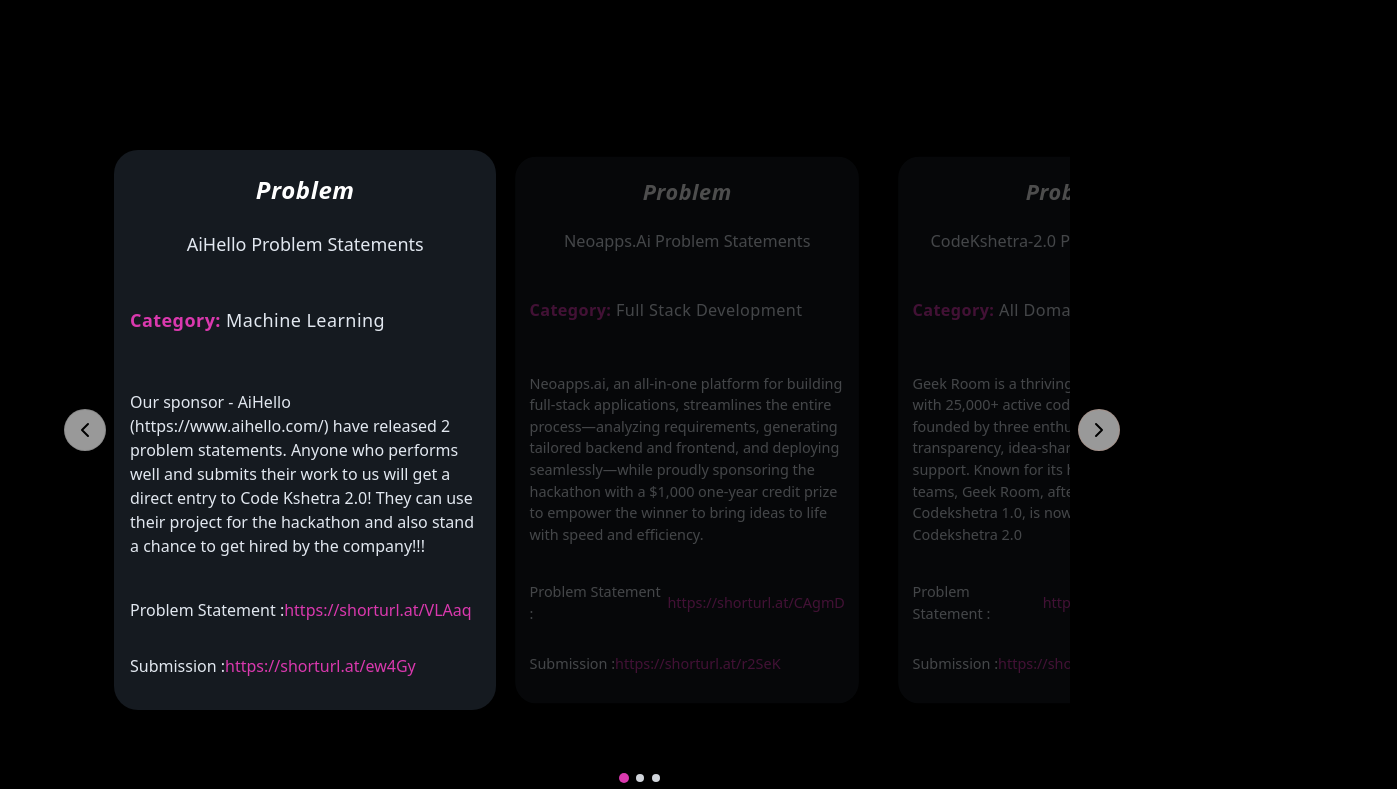
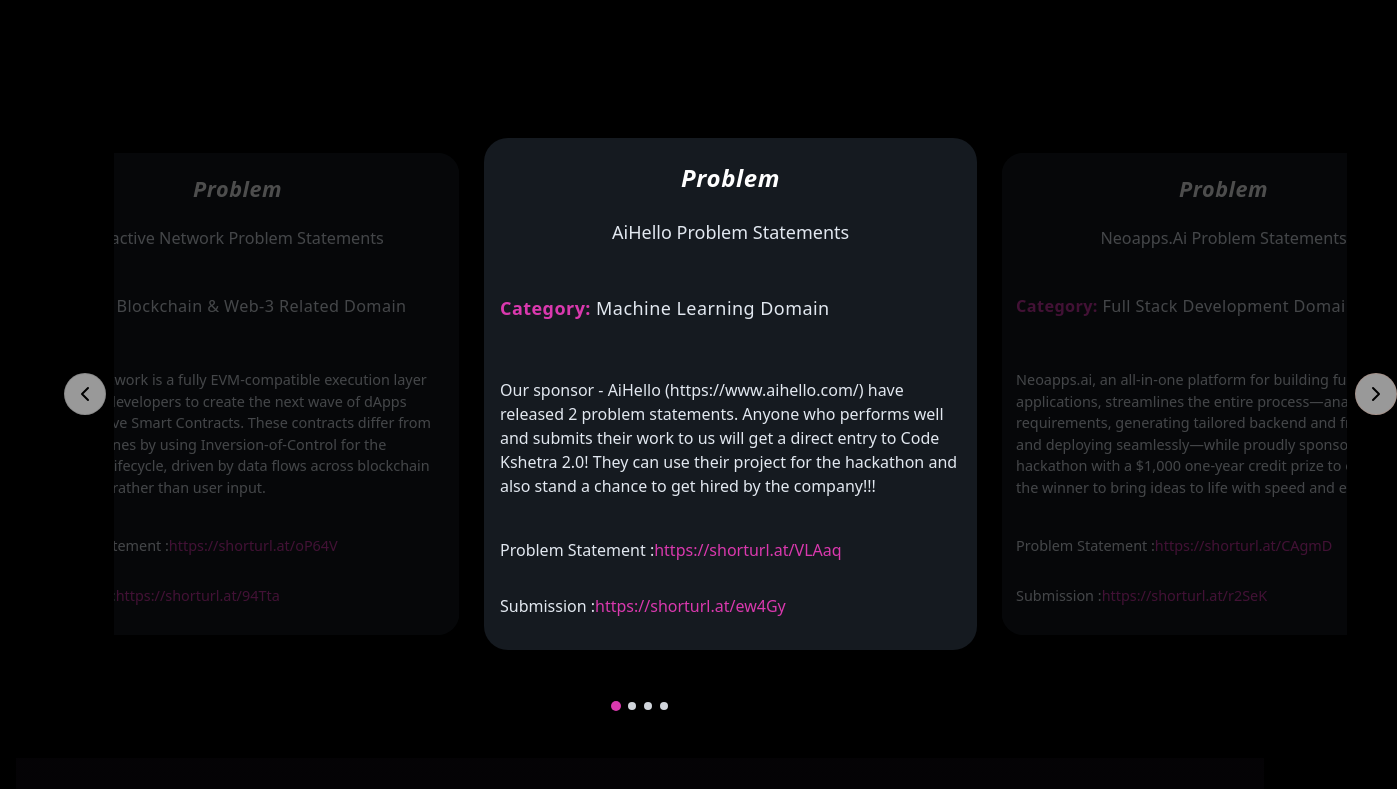
Before and after one commit to THEGAMECHANGER416/CodeKshetra2.0, a React (Vite) app: page / in a window 1280 px wide. Shown: the part 3091-3880 px from the top of the page, 1397 px wide, since content can reach past the window. Built offline with nearby package versions, Linux system fonts and the light colour scheme.

Commit message:
Problem Statement Updated

```diff
--- a/src/json/problem-statements.ts
+++ b/src/json/problem-statements.ts
@@ -6,7 +6,7 @@
 
   {
     title: "AiHello Problem Statements",
-    category: "Machine learning",
+    category: "Machine learning Domain",
     description:
       "Our sponsor - AiHello (https://www.aihello.com/) have released 2 problem statements. Anyone who performs well and submits their work to us will get a direct entry to Code Kshetra 2.0! They can use their project for the hackathon and also stand a chance to get hired by the company!!!",
     Statement: "https://shorturl.at/VLAaq",
@@ -14,19 +14,27 @@
         },
   {
     title: "Neoapps.ai Problem Statements",
-    category: "Full Stack Development",
+    category: "Full Stack Development Domain",
     description:
       "Neoapps.ai, an all-in-one platform for building full-stack applications, streamlines the entire process—analyzing requirements, generating tailored backend and frontend, and deploying seamlessly—while proudly sponsoring the hackathon with a $1,000 one-year credit prize to empower the winner to bring ideas to life with speed and efficiency.",
       Statement: " https://shorturl.at/CAgmD",
       Submission: "https://shorturl.at/r2SeK ",
   },
   {
-    title: "CodeKshetra-2.0 Problem Satements",
+    title: "CodeKshetra-2.0 Problem Statements",
     category: "All Domains Accepted",
     description:
       "Geek Room is a thriving coding community with 25,000+ active coders nationwide, founded by three enthusiasts to promote transparency, idea-sharing, and mutual support. Known for its hackathon-winning teams, Geek Room, after the success of Codekshetra 1.0, is now back with Codekshetra 2.0",
       Statement: "https://shorturl.at/wHMDW",
       Submission: " https://shorturl.at/sqHHw",
   },
+  {
+    title: "Reactive Network Problem Statements",
+    category: "Blockchain & Web-3 Related Domain",
+    description:
+      "Reactive Network is a fully EVM-compatible execution layer that allows developers to create the next wave of dApps using Reactive Smart Contracts. These contracts differ from traditional ones by using Inversion-of-Control for the transaction lifecycle, driven by data flows across blockchain ecosystems rather than user input.",
+      Statement: "https://shorturl.at/oP64V",
+      Submission: " https://shorturl.at/94Tta",
+  },
 
 ];
```
